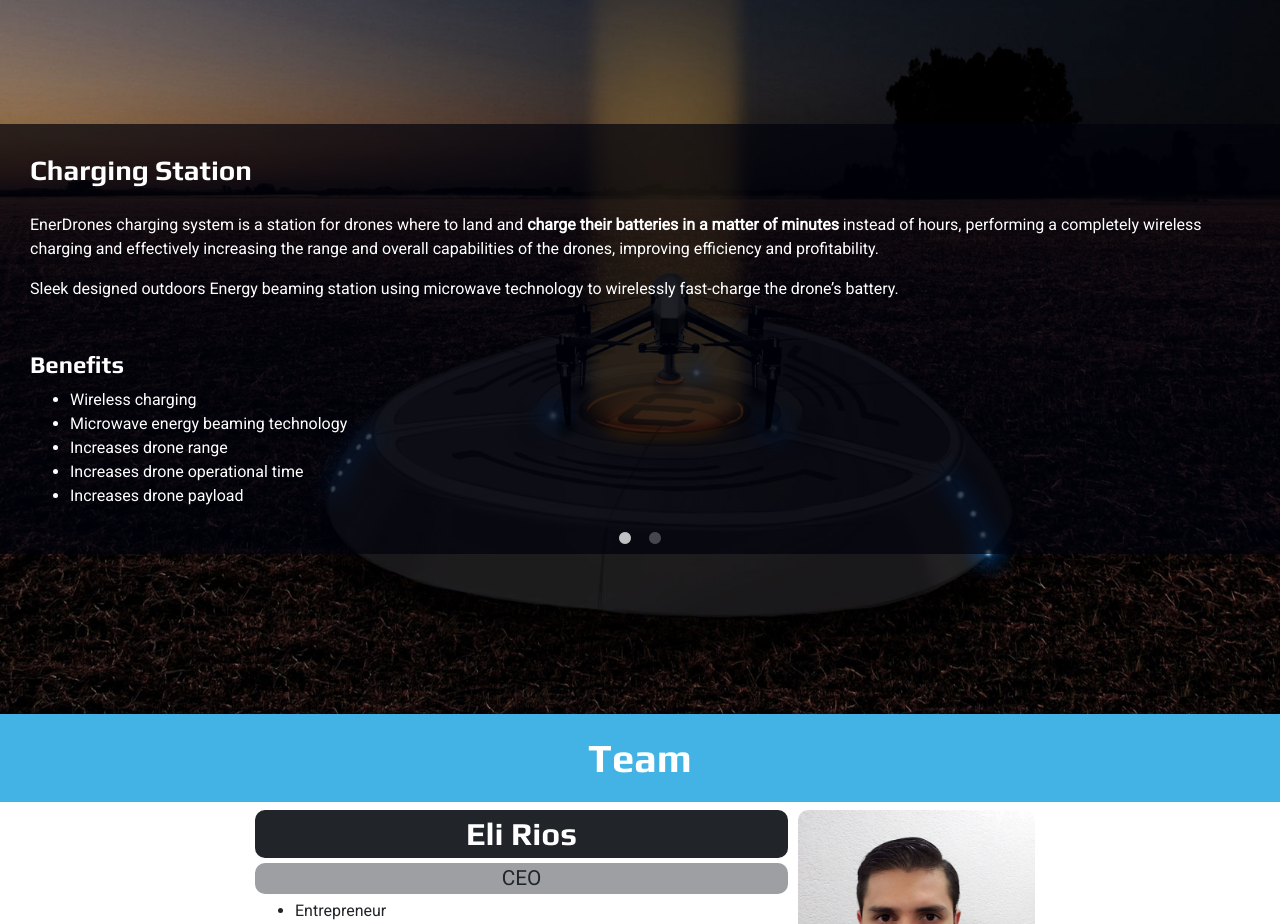
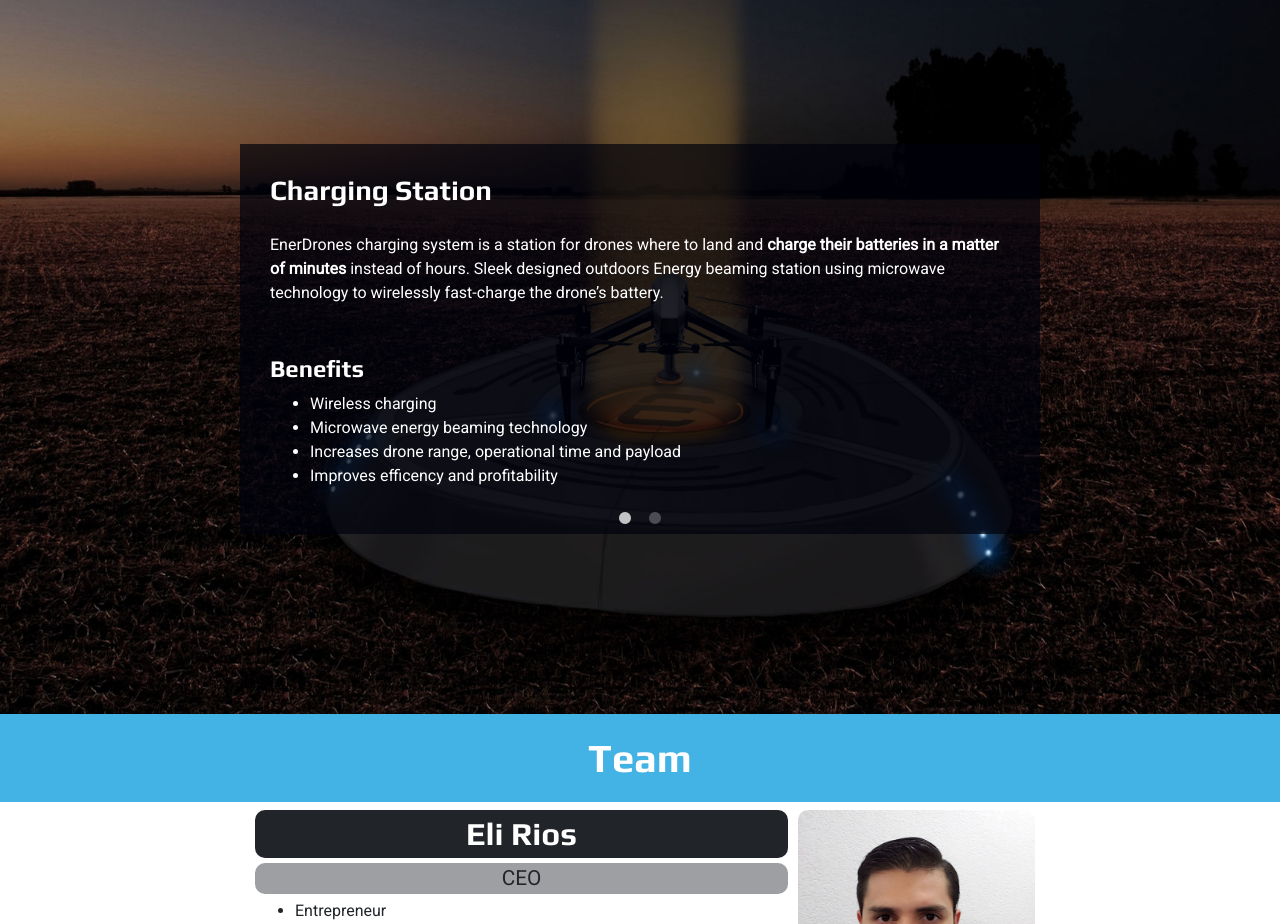
Before and after one commit to Squallac/enerdronesWeb, a plain HTML site: page index.html in a window 1280 px wide. Shown: the part 1600-2524 px from the top of the page. Drawn offline with nearby package versions, Linux system fonts and the light colour scheme.

Commit message:
Fixing bugs

```diff
--- a/index.html
+++ b/index.html
@@ -78,20 +78,15 @@
                     <h3>Charging Station</h3>
                     <p>
                         EnerDrones charging system is a station for drones where to land and <strong>charge their batteries in
-                        a matter of minutes</strong> instead of hours, performing a completely wireless charging and effectively
-                        increasing the range and overall capabilities of the drones, improving efficiency and profitability.
-                    </p>
-                    <p>
-                        Sleek designed outdoors Energy beaming station using microwave technology to wirelessly fast-charge
+                        a matter of minutes</strong> instead of hours. Sleek designed outdoors Energy beaming station using microwave technology to wirelessly fast-charge
                         the drone’s battery.
                     </p>
                     <h4>Benefits</h4>
                     <ul>
                         <li>Wireless charging</li>
                         <li>Microwave energy beaming technology</li>
-                        <li>Increases drone range</li>
-                        <li>Increases drone operational time</li>
-                        <li>Increases drone payload</li>
+                        <li>Increases drone range, operational time and payload</li>
+                        <li>Improves efficency and profitability</li>
                     </ul>
                 </div>
                 <div>
--- a/sass/main.scss
+++ b/sass/main.scss
@@ -109,6 +109,7 @@
 
         &__carousel{
             width: 100%;
+            max-width: 800px;
             padding: 30px;
             background-color: transparentize($enerDronesDarkBlue, 0.3);
 
```
Also changed, not shown: css/main.css, 1 other file.
